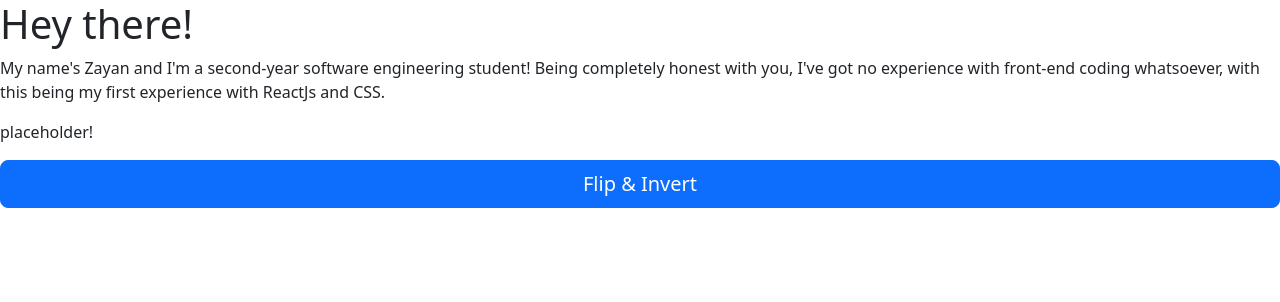
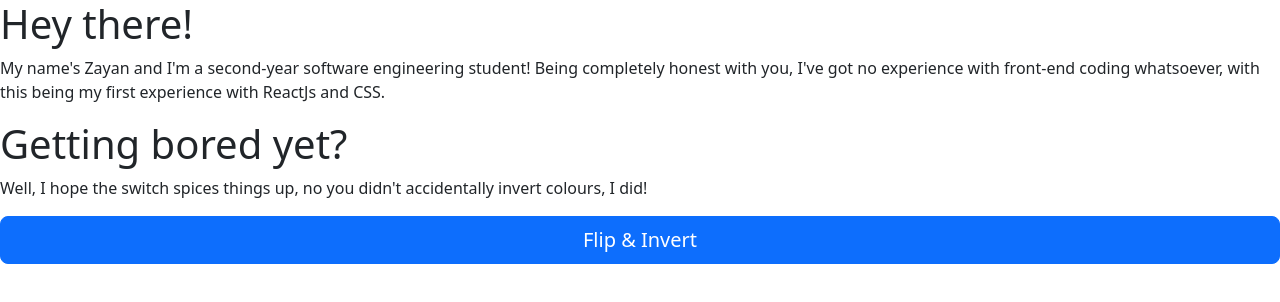
Before and after one commit to zayan-farazi/devsoc-webpage, a React (Vite) app in the folder devsoc-webpage/: page / in a window 1280 px wide. Shown: the top 302 px of the page. Built offline with nearby package versions, Linux system fonts and the light colour scheme.

Commit message:
feature: created a component for the bottomHalf of the page and implemented it in App.tsx

```diff
--- a/devsoc-webpage/src/App.tsx
+++ b/devsoc-webpage/src/App.tsx
@@ -4,6 +4,7 @@ import BottomHalf from "./components/BottomHalf";
 import SwapButton from "./components/SwapButton";
 import TopHalf from "./components/TopHalf";
 import TopHalfMessage from "./components/TopHalfMessage";
+import BottomHalfMessage from "./components/BottomHalfMessage";
 
 function App() {
   let [isInverted, setIsInverted] = useState(false);
@@ -19,7 +20,7 @@ function App() {
               {isInverted ? (
                 <>
                   <BottomHalf>
-                    <p>placeholder!</p>
+                    <BottomHalfMessage></BottomHalfMessage>
                   </BottomHalf>
                   <TopHalf>
                     <TopHalfMessage></TopHalfMessage>
@@ -31,7 +32,7 @@ function App() {
                     <TopHalfMessage></TopHalfMessage>
                   </TopHalf>
                   <BottomHalf>
-                    <p>placeholder!</p>
+                    <BottomHalfMessage></BottomHalfMessage>
                   </BottomHalf>
                 </>
               )}
--- /dev/null
+++ b/devsoc-webpage/src/components/BottomHalfMessage.tsx
@@ -0,0 +1,13 @@
+function BottomHalfMessage() {
+  return (
+    <>
+      <h1>Getting bored yet?</h1>
+      <p>
+        Well, I hope the switch spices things up, no you didn't accidentally
+        invert colours, I did!
+      </p>
+    </>
+  );
+}
+
+export default BottomHalfMessage;
```
